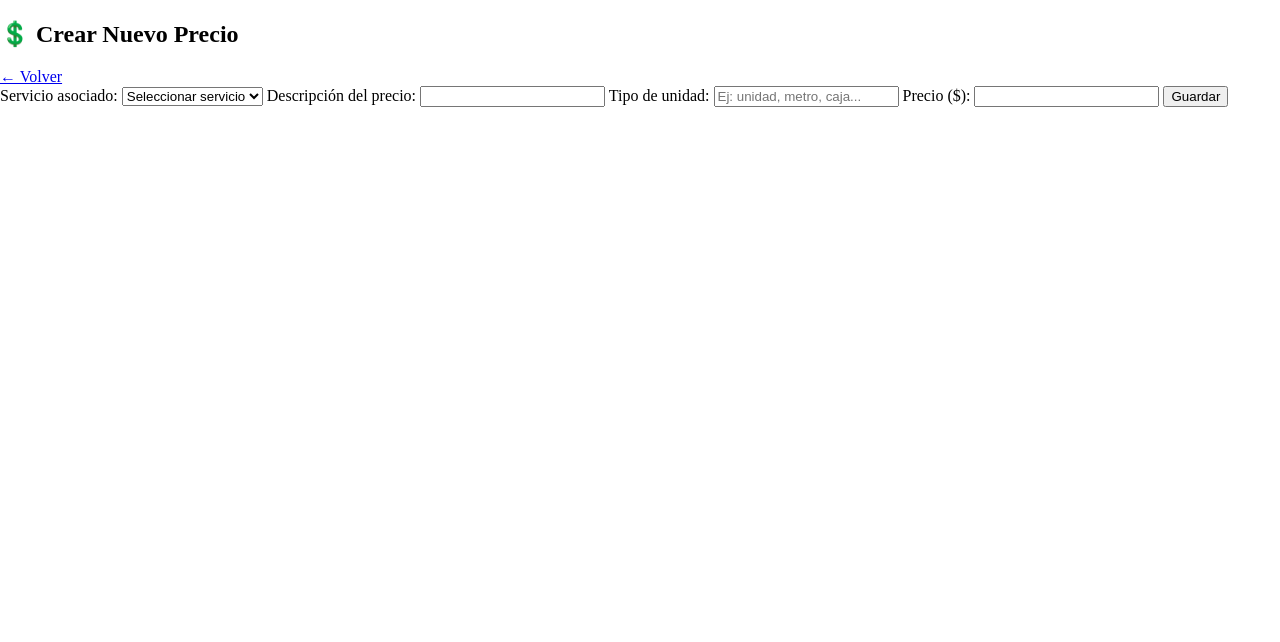
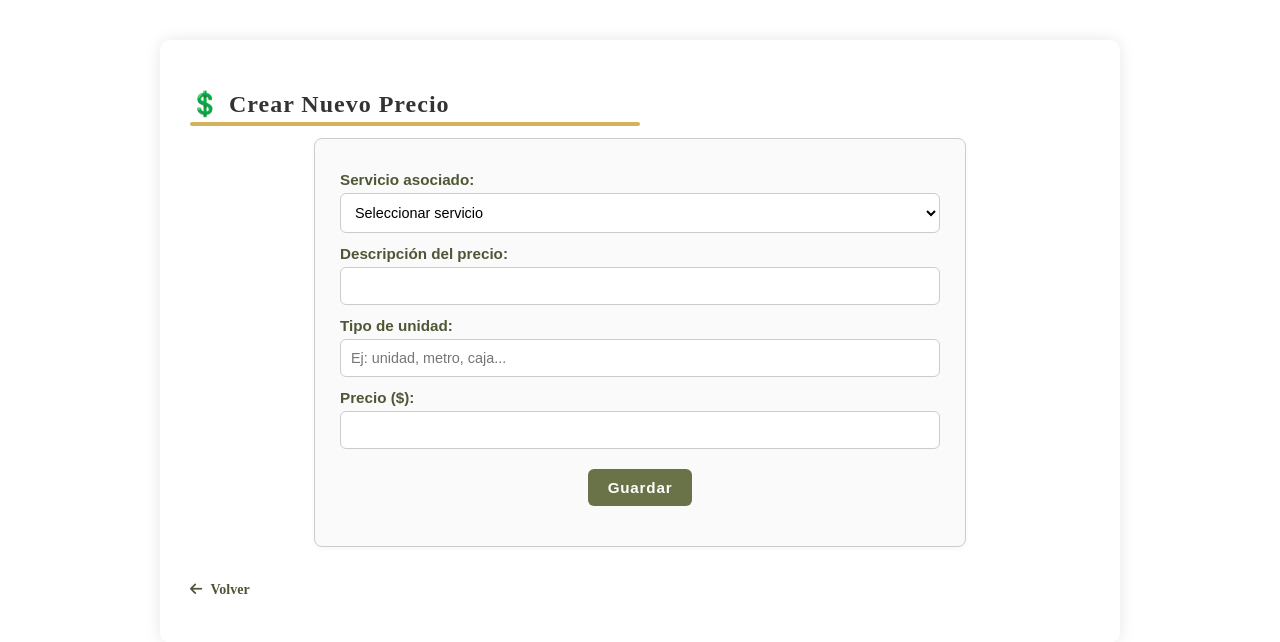
Before and after one commit to antonellavillani/nuevopack, a PHP site: page /nuevopack/admin-xyz2025/precios_abm/precios_crear.php in a window 1280 px wide. Shown: the top 642 px of the page. Run offline with PHP 8.4, Linux system fonts and the light colour scheme; the visitor is signed in with stand-in values (Sample User, id 1); data that the repository does not hold is empty.

Commit message:
style: Mejoré los estilos del formulario y acciones de precios.php

```diff
--- a/admin-xyz2025/estilos/estilos_admin.css
+++ b/admin-xyz2025/estilos/estilos_admin.css
@@ -310,7 +310,7 @@ body, html {
     color: #555;
 }
 
-/* ---------- Datos caargados en bd ---------- */
+/* ---------- Datos cargados en bd ---------- */
 .card-container {
     display: flex;
     gap: 20px;
@@ -588,12 +588,12 @@ body, html {
 }
 
 .btn-editar-tabla::before {
-    content: "✏️ ";
+    content: "✏️";
     margin-right: 4px;
 }
 
 .btn-eliminar-tabla::before {
-    content: "🗑️ ";
+    content: "🗑️";
     margin-right: 4px;
 }
 
@@ -627,3 +627,77 @@ body, html {
     content: '👥';
     margin-right: 8px;
 }
+
+/* ---------------------------------------
+   Estilos para los formularios
+--------------------------------------- */
+/* ---------- Generales ---------- */
+.formulario-admin {
+    background-color: #fafafa;
+    border: 1px solid #ccc;
+    border-radius: 8px;
+    padding: 20px 25px;
+    margin-top: 15px;
+    width: 100%;
+    max-width: 600px;
+    font-family: Arial, Helvetica, sans-serif;
+    box-shadow: 0 2px 5px rgba(0, 0, 0, 0.04);
+    margin: 20px auto;
+    display: block;
+}
+
+.formulario-admin label {
+    display: block;
+    margin-top: 12px;
+    font-weight: bold;
+    color: #4E5735;
+    font-size: 0.95rem;
+}
+
+.formulario-admin input[type="text"],
+.formulario-admin input[type="number"],
+.formulario-admin select {
+    width: 100%;
+    padding: 10px;
+    margin-top: 5px;
+    font-size: 0.9rem;
+    border: 1px solid #ccc;
+    border-radius: 6px;
+    background-color: #fff;
+    box-sizing: border-box;
+    transition: border-color 0.2s ease;
+}
+
+.formulario-admin input:focus,
+.formulario-admin select:focus {
+    border-color: #6A7348;
+    outline: none;
+}
+
+/* ---------- Botones ---------- */
+.btn-guardar {
+    margin-top: 18px;
+    background-color: #6A7348;
+    color: white;
+    font-weight: bold;
+    padding: 10px 20px;
+    border: none;
+    border-radius: 6px;
+    cursor: pointer;
+    font-size: 0.95rem;
+    transition: transform 0.2s ease, background-color 0.3s ease;
+    margin: 20px auto;
+    display: block;
+    letter-spacing: 0.8px;
+}
+
+.btn-guardar:hover {
+    background-color: #4E5735;
+    transform: scale(1.05);
+}
+
+/* ---------- Ícono 'Editar' ---------- */
+.titulo-pagina.icono-editar::before {
+    content: '✏️';
+    margin-right: 8px;
+}
--- a/admin-xyz2025/precios_abm/precios_crear.php
+++ b/admin-xyz2025/precios_abm/precios_crear.php
@@ -37,11 +37,11 @@ if ($_SERVER['REQUEST_METHOD'] === 'POST') {
     <meta charset="UTF-8">
     <title>Agregar Precio</title>
     <link rel="stylesheet" href="../estilos/estilos_admin.css">
+    <link rel="stylesheet" href="https://cdnjs.cloudflare.com/ajax/libs/font-awesome/6.5.0/css/all.min.css">
 </head>
 <body>
-    <div class="admin-container">
-        <h2 class="titulo">💲 Crear Nuevo Precio</h2>
-        <a href="../precios.php" class="btn-volver">← Volver</a>
+    <div class="contenedor">
+        <h2 class="titulo-pagina icono-precio">Crear Nuevo Precio</h2>
 
         <?php if ($error): ?>
             <p class="mensaje-error"><?php echo $error; ?></p>
@@ -69,6 +69,7 @@ if ($_SERVER['REQUEST_METHOD'] === 'POST') {
 
             <button type="submit" class="btn-guardar">Guardar</button>
         </form>
+        <a href="../precios.php" class="link-volver"><i class="fa-solid fa-arrow-left"></i> Volver</a>
     </div>
 </body>
 </html>
```
Also changed, not shown: admin-xyz2025/precios_abm/precios_editar.php (+4 -3 lines).
